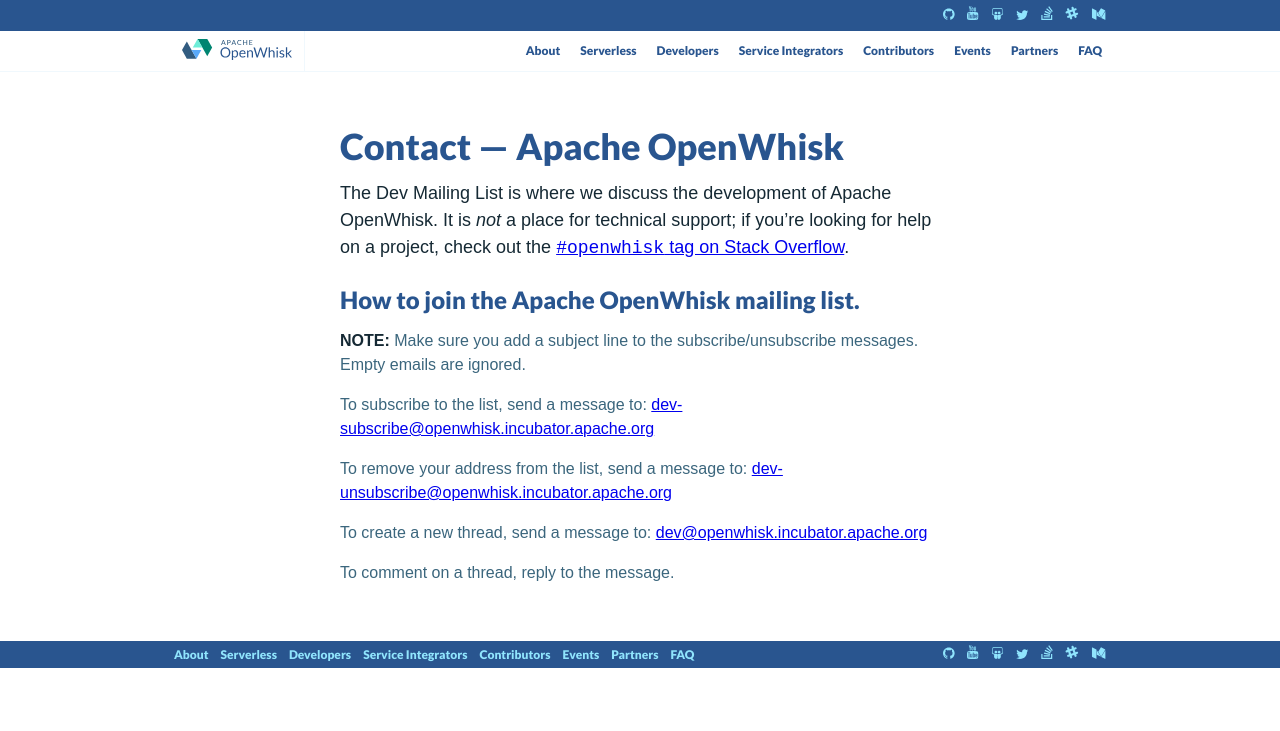
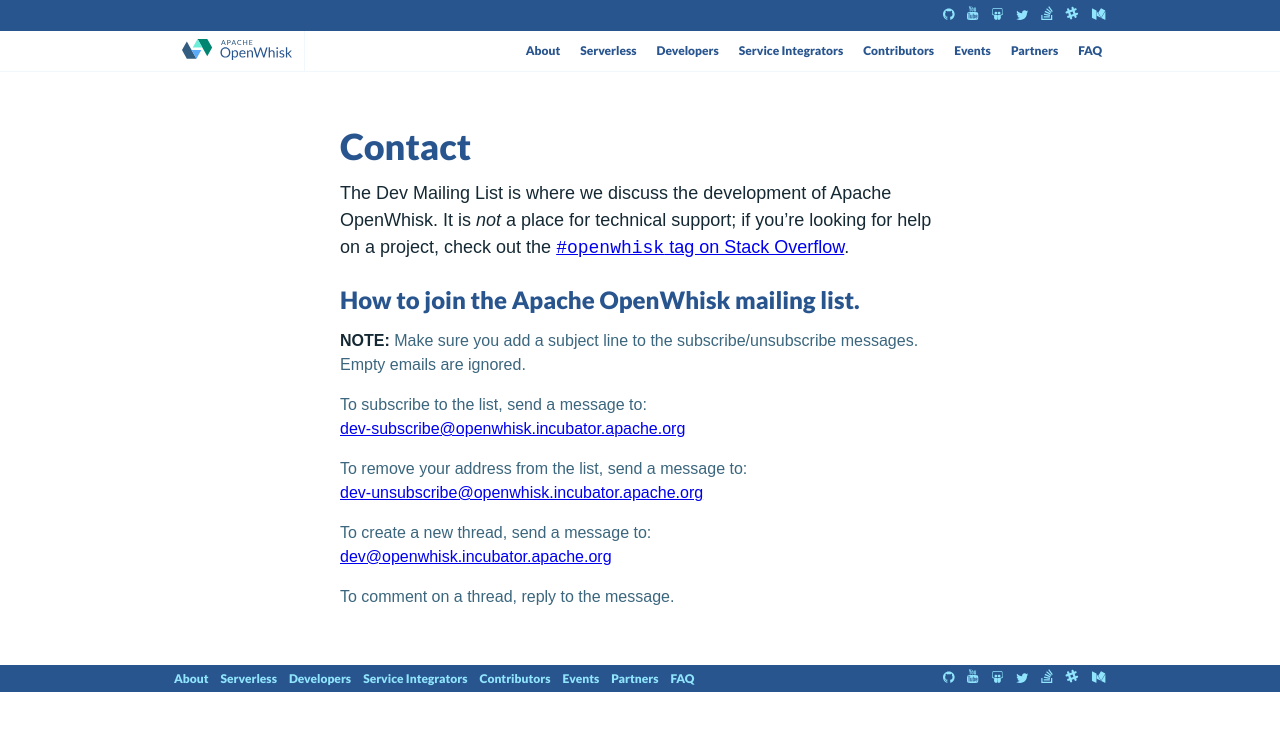
Before and after one commit to apache/openwhisk-website, a Jekyll site: the page built from contact.md, in a window 1280 px wide. Shown: the top 731 px of the page. Built offline with Jekyll 4.4.1, drawn with Linux system fonts in a browser that asks for light colours.

Commit message:
fix(contact): added line breaks to avoid email wrapping

```diff
--- a/contact.md
+++ b/contact.md
@@ -8,13 +9,13 @@
 
 **NOTE:** Make sure you add a subject line to the subscribe/unsubscribe messages. Empty emails are ignored.
 
-To subscribe to the list, send a message to:
-   <dev-subscribe@openwhisk.incubator.apache.org>
+To subscribe to the list, send a message to:<br>
+<dev-subscribe@openwhisk.incubator.apache.org>
 
-To remove your address from the list, send a message to:
-   <dev-unsubscribe@openwhisk.incubator.apache.org>
+To remove your address from the list, send a message to:<br>
+<dev-unsubscribe@openwhisk.incubator.apache.org>
 
-To create a new thread, send a message to:
-   <dev@openwhisk.incubator.apache.org>
+To create a new thread, send a message to:<br>
+<dev@openwhisk.incubator.apache.org>
 
 To comment on a thread, reply to the message.
```
Also changed, not shown: other parts of contact.md (+2 -1 lines).
